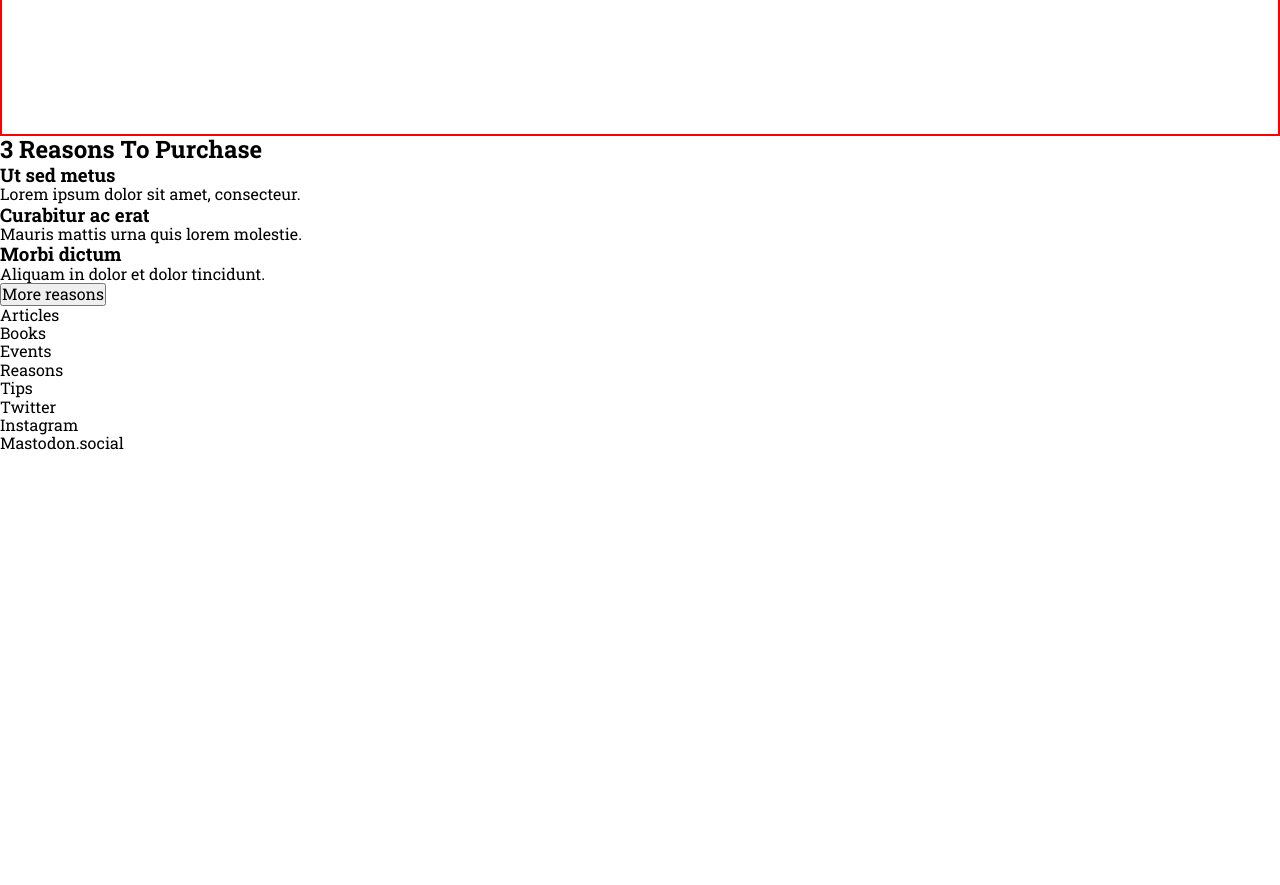
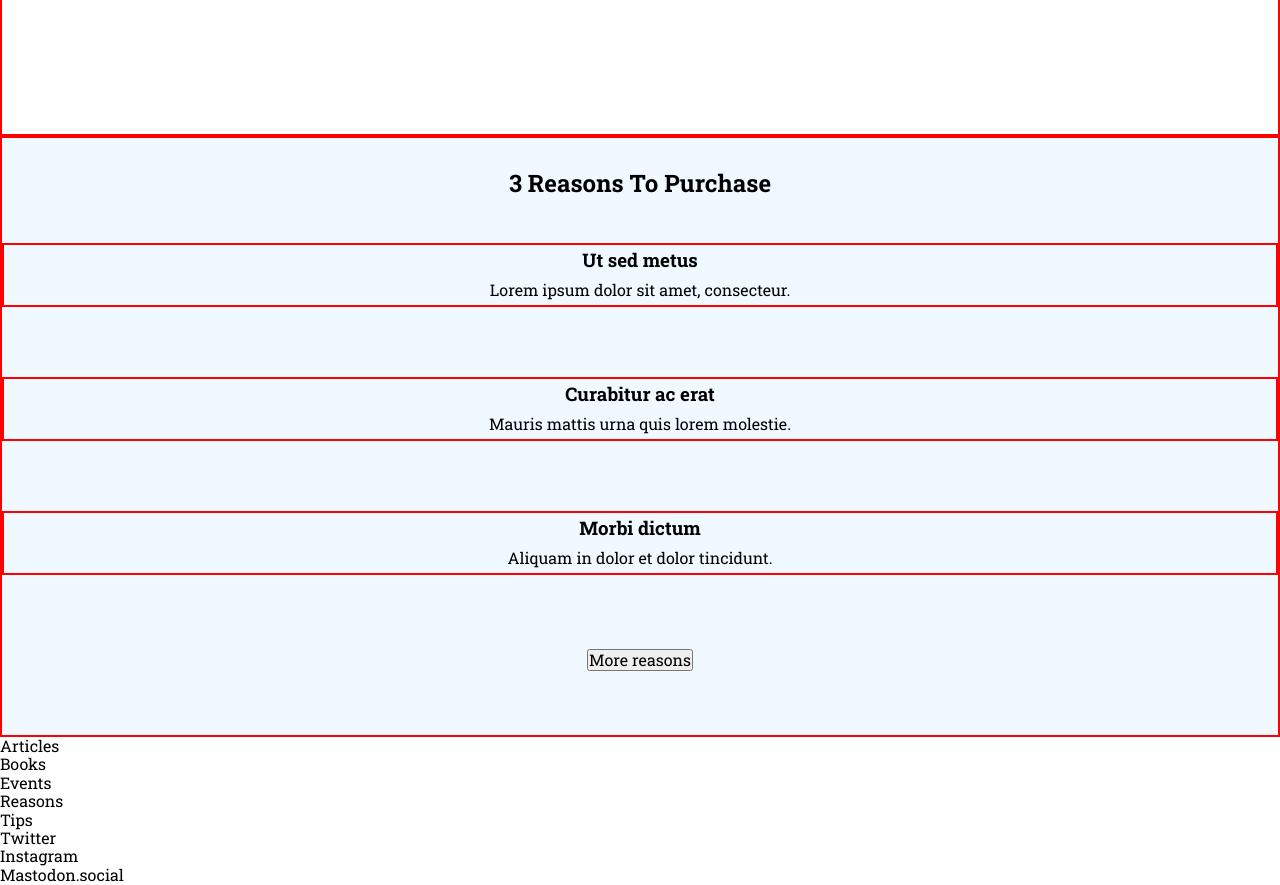
Before and after one commit to nataliajimenezq/anonymus-proxy-landing-responsive, a website: page public/index.html in a window 1280 px wide. Shown: the part 1040-1925 px from the top of the page. Before the commit the page ends 1493 px from the top, so only its background shows below. Drawn offline with Linux system fonts and the light colour scheme.

Commit message:
Update html structure main section

```diff
--- a/_src/assets/scss/core/_variables.scss
+++ b/_src/assets/scss/core/_variables.scss
@@ -1,3 +1,9 @@
 $color-white: #ffffff;
+$color-orange: #f26002;
+$color-blue:#eff9ff;
+$color-lightblue: #8ccbea;
+$color-medblue: #0271bc;
+$color-darkblue: #304268;
+$color-grey: #4a4a4a;
 $font-text:'Roboto Slab', sans-serif;
 $font-weight:700;
--- a/_src/assets/scss/main.scss
+++ b/_src/assets/scss/main.scss
@@ -77,7 +77,7 @@
 	height: 376px;
 }
 .article__category{
-	color:#8ccbea;
+	color:$color-lightblue;
 	font-size: 14px;
 }
 .article__tittle{
@@ -85,7 +85,18 @@
 }
 .article__text{
 	font-size:18px;
-	color:#4a4a4a;
+	color:$color-grey;
 	margin-top:15px;
 	margin-bottom:30px;
 }
+.reasons__container{
+	background-color:$color-blue;
+	padding:30px 0 60px;
+	line-height:30px;
+	text-align: center;
+	border:2px solid red;
+}
+.reasons__option{
+	margin :45px 0 70px;
+	border:2px solid red;
+}
--- a/public/index.html
+++ b/public/index.html
@@ -44,8 +44,8 @@
                     <div class="article__container"> <span class="article__category">Insomnia tips</span>
 
                          <h2 class="article__tittle">
-         Looking Through A Window
-        </h2>
+                Looking Through A Window
+            </h2>
 
                         <p class="article__text">Donec accumsan, nulla ut volutpat porttitor, quam odio tempus felis, at
                             luctus ex diam nec lectus. Vivamus semper sodales rutrum.</p> <a class="article__button"
@@ -53,25 +53,27 @@
 
                     </div>
                 </article>
-                <section class="main__container">
-                     <h2>3 Reasons To Purchase</h2>
+                <section class="reasons">
+                    <div class="reasons__container">
+                         <h2 class="reasons__tittle">3 Reasons To Purchase</h2>
 
-                    <div>
-                         <h3>Ut sed metus</h3>
+                        <ul class="reasons__list">
+                            <li class="reasons__option">
+                                 <h3 class="reasons_option-tittle">Ut sed metus</h3>
 
-                        <p>Lorem ipsum dolor sit amet, consecteur.</p>
-                    </div>
-                    <div>
-                         <h3>Curabitur ac erat</h3>
+                                <p class="reasons_option-text">Lorem ipsum dolor sit amet, consecteur.</p>
+                            </li>
+                            <li class="reasons__option">
+                                 <h3 class="reasons_option-tittle">Curabitur ac erat</h3>
 
-                        <p>Mauris mattis urna quis lorem molestie.</p>
-                    </div>
-                    <div>
-                         <h3>Morbi dictum</h3>
+                                <p class="reasons_option-text">Mauris mattis urna quis lorem molestie.</p>
+                            </li>
+                            <li class="reasons__option">
+                                 <h3 class="reasons_option-tittle">Morbi dictum</h3>
 
-                        <p>Aliquam in dolor et dolor tincidunt.</p>
-                    </div>
-                    <div>
+                                <p class="reasons_option-text">Aliquam in dolor et dolor tincidunt.</p>
+                            </li>
+                        </ul>
                         <button>More reasons</button>
                     </div>
                 </section>
```
Also changed, not shown: _src/templates/partials/_main.html (+20 -18 lines), public/assets/css/main.css, 1 other file.
